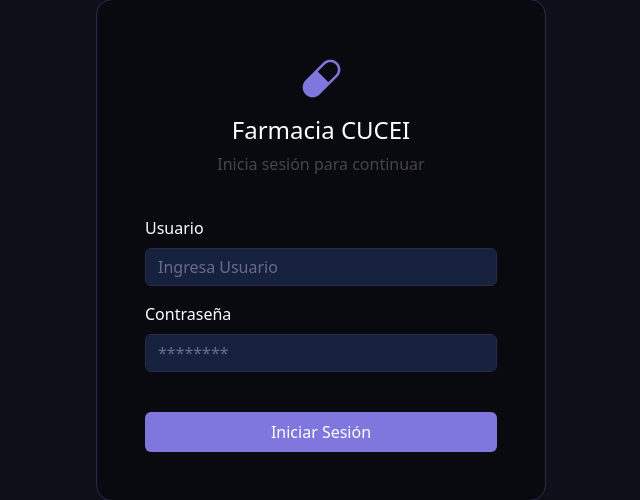
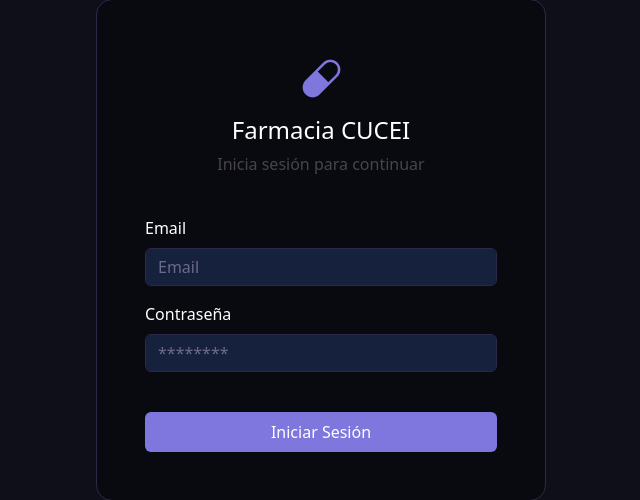
Before and after one commit to CintoraDev/Pharmacy-POS, a Python web app: template pharmacy/templates/auth/login.html in a window 1280 px wide. Shown: the part 150-650 px from the top of the page, without its empty margins (319-959 px from the left). Run offline with Jinja, Linux system fonts and the light colour scheme; the template is opened without the code that fills it, so the values that code supplies are empty.

Commit message:
fix: change username to email field in login form

```diff
--- a/pharmacy/templates/auth/login.html
+++ b/pharmacy/templates/auth/login.html
@@ -54,8 +54,8 @@
 
             <form method="POST">
                 <div class="mb-3">
-                    <label class="form-label">Usuario</label>
-                    <input type="text" name="username" class="form-control" placeholder="Ingresa Usuario">
+                    <label class="form-label">Email</label>
+                    <input type="text" name="email" class="form-control" placeholder="Email">
                 </div>
 
                 <div class="mb-3">
```
